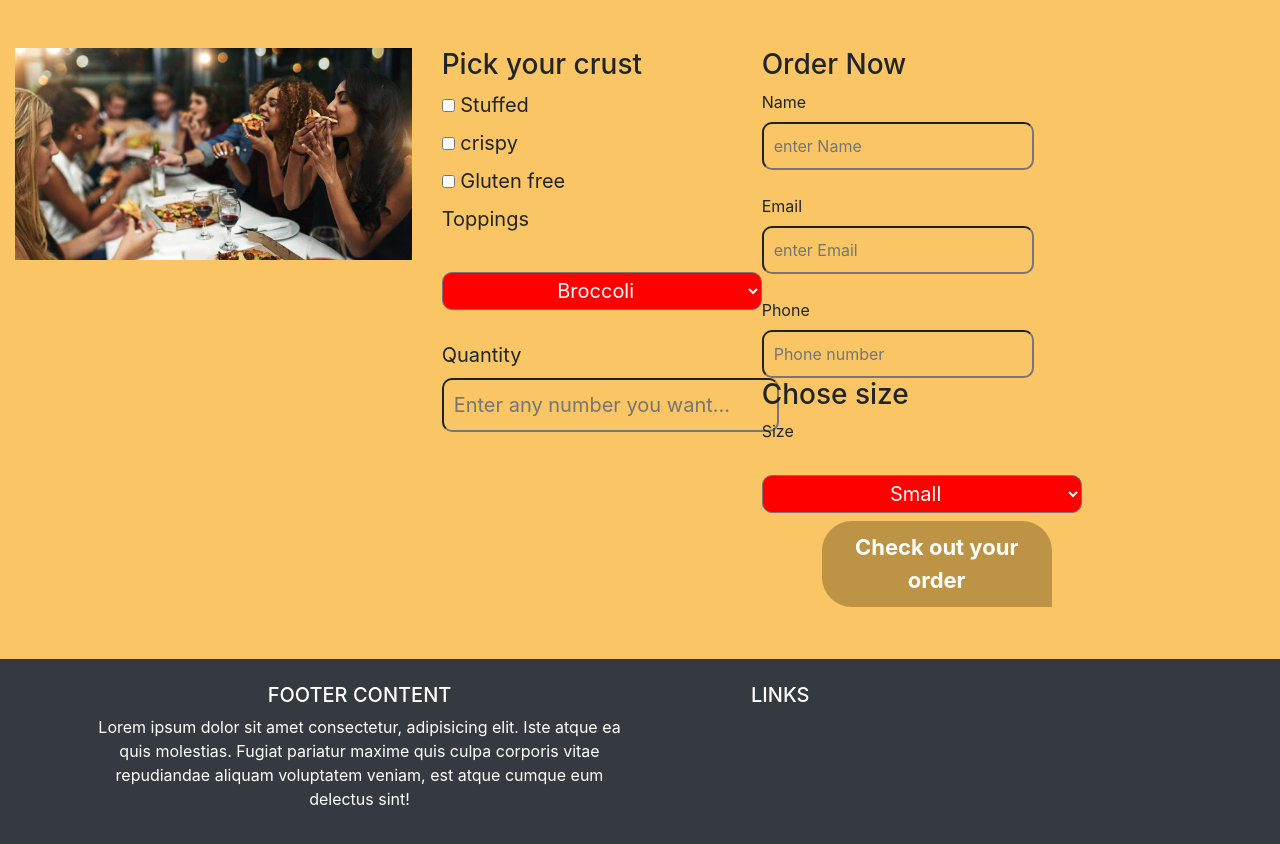
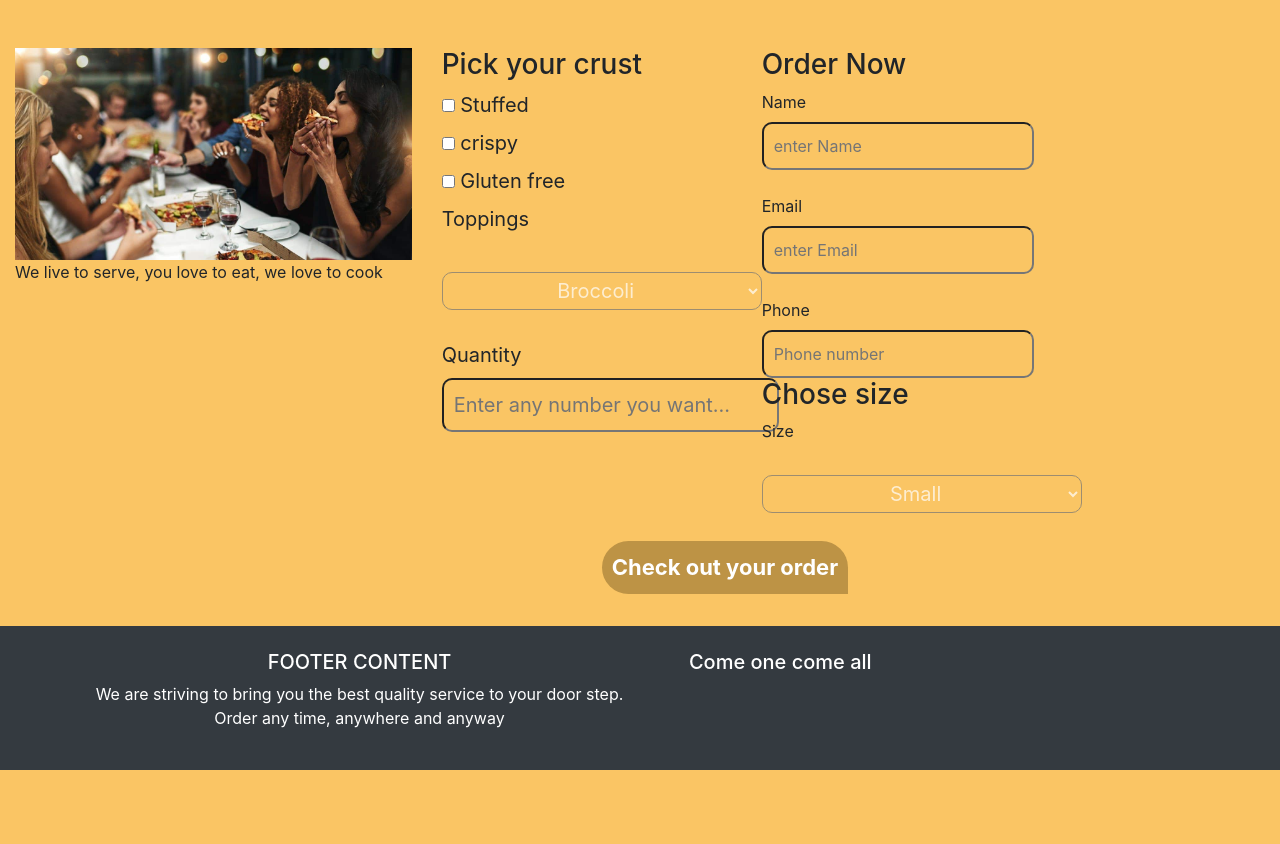
Before and after one commit to Pascal-Owilly/Pascal-Pizza-Gourmet, a plain HTML site: page index.html in a window 1280 px wide. Shown: the part 776-1620 px from the top of the page. After the commit the page ends 1546 px from the top, so only its background shows below. Drawn offline with nearby package versions, Linux system fonts and the light colour scheme.

Commit message:
add margin tho the buttons

```diff
--- a/index.html
+++ b/index.html
@@ -69,6 +69,7 @@
         <div class="row">
             <div class="col-md-4">
                 <img src="images/image4.jpg" alt="" width="100%">
+                We live to serve, you love to eat, we love to cook
 
             </div>
             <div class="col-md-3" id="section" style="font-size: 20px;">
@@ -124,8 +125,8 @@
                     <h3 id="total"></h3>
 
                     <button
-                        style="background-color: #bd9345;padding: 10px;font-size: 22px;color: #fff;font-weight: 700;outline: none;border: none;border-radius: 30px 30px 0 30px;margin-bottom: 20px;margin-left: 60px;"
-                        onclick="checkOut()" id="checkout-btn">Check out your order</button>
+                        style="background-color: #bd9345;padding: 10px;font-size: 22px;color: #fff;font-weight: 700;outline: none;border: none;border-radius: 30px 30px 0 30px;margin-top: 20px;margin-left: -160px;"
+                        onclick="checkoutBtn()" id="checkout-btn">Check out your order</button>
 
 
                     <button
@@ -141,41 +142,20 @@
     </div>
     </div>
 
-
-
-
-
-
-
-
-
-
-
     <footer class="bg-dark text-white text-center text-lg-start
     ">
         <div class="container p-4">
             <div class="row">
                 <div class="col-lg-6 col-md-12 mb-4 mb-md-0">
                     <h5 class="text-uppercase">Footer Content</h5>
-
                     <p>
-                        Lorem ipsum dolor sit amet consectetur, adipisicing elit. Iste atque ea quis
-                        molestias. Fugiat pariatur maxime quis culpa corporis vitae repudiandae aliquam
-                        voluptatem veniam, est atque cumque eum delectus sint!
+                        We are striving to bring you the best quality service to your door step. Order any time, anywhere and anyway
                     </p>
                 </div>
+                <div class="col-lg-3 col-md-6 mb-4 mb-md-0">
+                    <h5>Come one come all</h5>
 
-
-
-                <div class="col-lg-3 col-md-6 mb-4 mb-md-0">
-                    <h5 class="text-uppercase">Links</h5>
-
-
-
-
-
-
-                    <script src="script.js"></script>
+    <script src="script.js"></script>
 </body>
 
 </html>
--- a/script.js
+++ b/script.js
@@ -1,6 +1,6 @@
 //business logic
 
-function checkOut() {
+function checkoutBtn() {
 
   var size = (document.getElementById("size").value);
   var toppings = (document.getElementById("tops").value);
--- a/styles.css
+++ b/styles.css
@@ -76,7 +76,8 @@ select {
     text-align: center;
     font-size: 20px;
     border-radius: 10px;
-    background-color: red;
+    background-color: #fac564;
+    opacity: .7;
     color: white;
     padding: 5px;
     outline:
```
